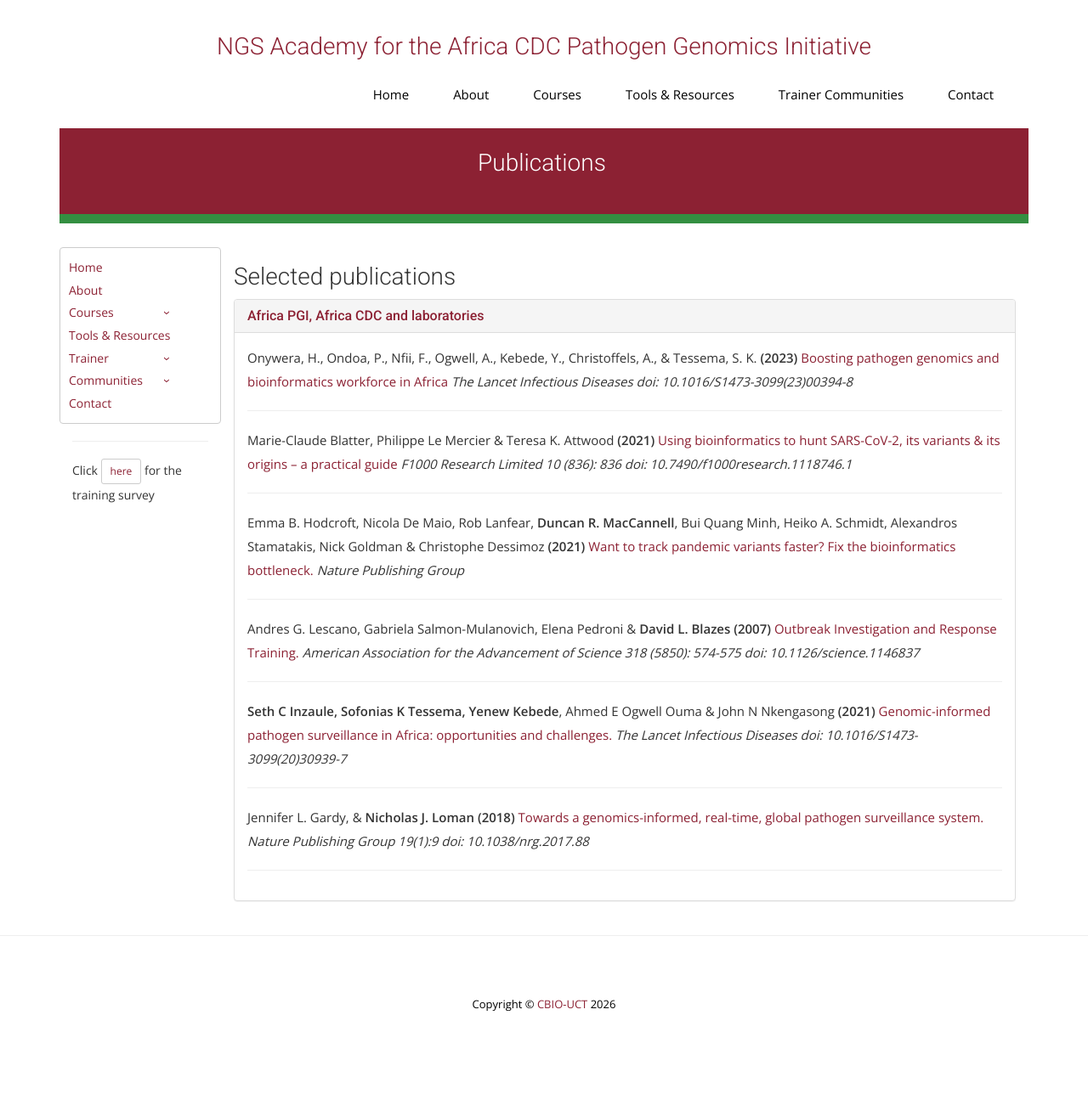
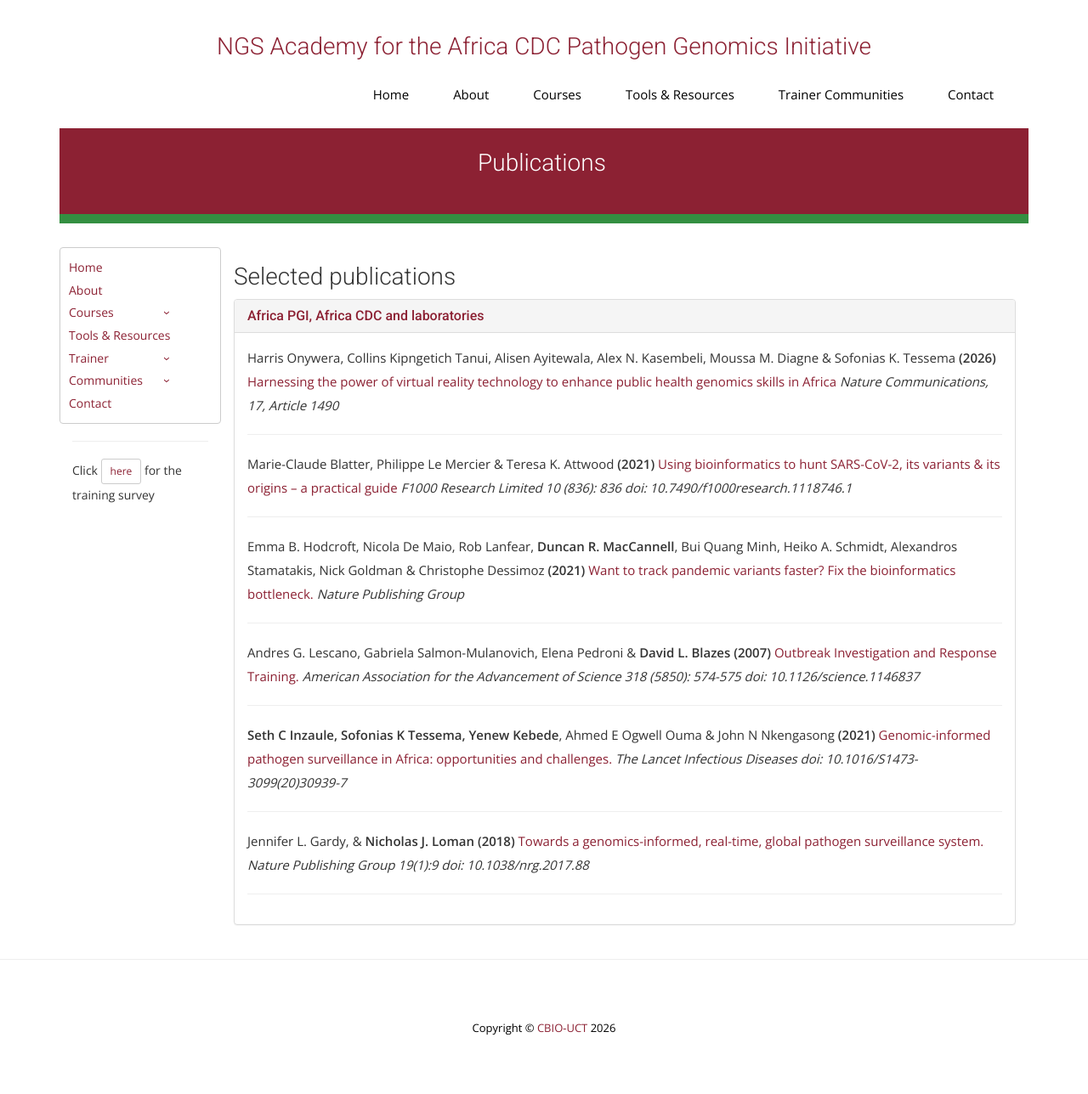
Before and after one commit to uct-cbio/ngs-academy, a Jekyll site: the page built from publications.html, in a window 1280 px wide. Shown: the whole page at 85% size. Built offline with Jekyll 4.4.1, drawn with Linux system fonts in a browser that asks for light colours; nearby versions of some CDN libraries; some web fonts are replaced; library files that are not in the unit come from our copies; comment, search, counter and statistics services are not loaded; before the commit the page ends 1260 px from its top, so only the background shows below that.

Commit message:
added egenomics and one publication

```diff
--- a/publications.html
+++ b/publications.html
@@ -20,18 +20,18 @@ permalink: /resources/publications/
         </div>
         <div id="collapse1" class="panel-collapse collapse in">
           <div class="panel-body">
-            <p>
-              Onywera, H., Ondoa, P., Nfii, F., Ogwell, A., Kebede, Y., Christoffels, A., & Tessema, S. K. <b>(2023) </b> <a style="color:black;"
-                href="https://doi.org/10.1016/S1473-3099(23)00394-8" target="_blank">
-
-                Boosting pathogen genomics and bioinformatics workforce in Africa
-
-              </a>
-              <i>The Lancet Infectious Diseases doi: 10.1016/S1473-3099(23)00394-8</i>
-              <hr>
-            </p>
-
-
+                  <p>
+        Harris Onywera, Collins Kipngetich Tanui, Alisen Ayitewala,
+        Alex N. Kasembeli, Moussa M. Diagne & Sofonias K. Tessema
+        <b>(2026)</b>
+        <a style="color:black;"
+          href="https://doi.org/10.1038/s41467-026-68874-7"
+          target="_blank">
+          Harnessing the power of virtual reality technology to enhance public health genomics skills in Africa
+        </a>
+        <i>Nature Communications, 17, Article 1490</i>
+             <hr>
+      </p>
             <p>
               Marie-Claude Blatter, Philippe Le Mercier & Teresa K. Attwood <b>(2021) </b> <a style="color:black;"
                 href="https://doi.org/10.7490/f1000research.1118746.1" target="_blank">
```
Also changed, not shown: tools_resources.html (+10 -0 lines).
